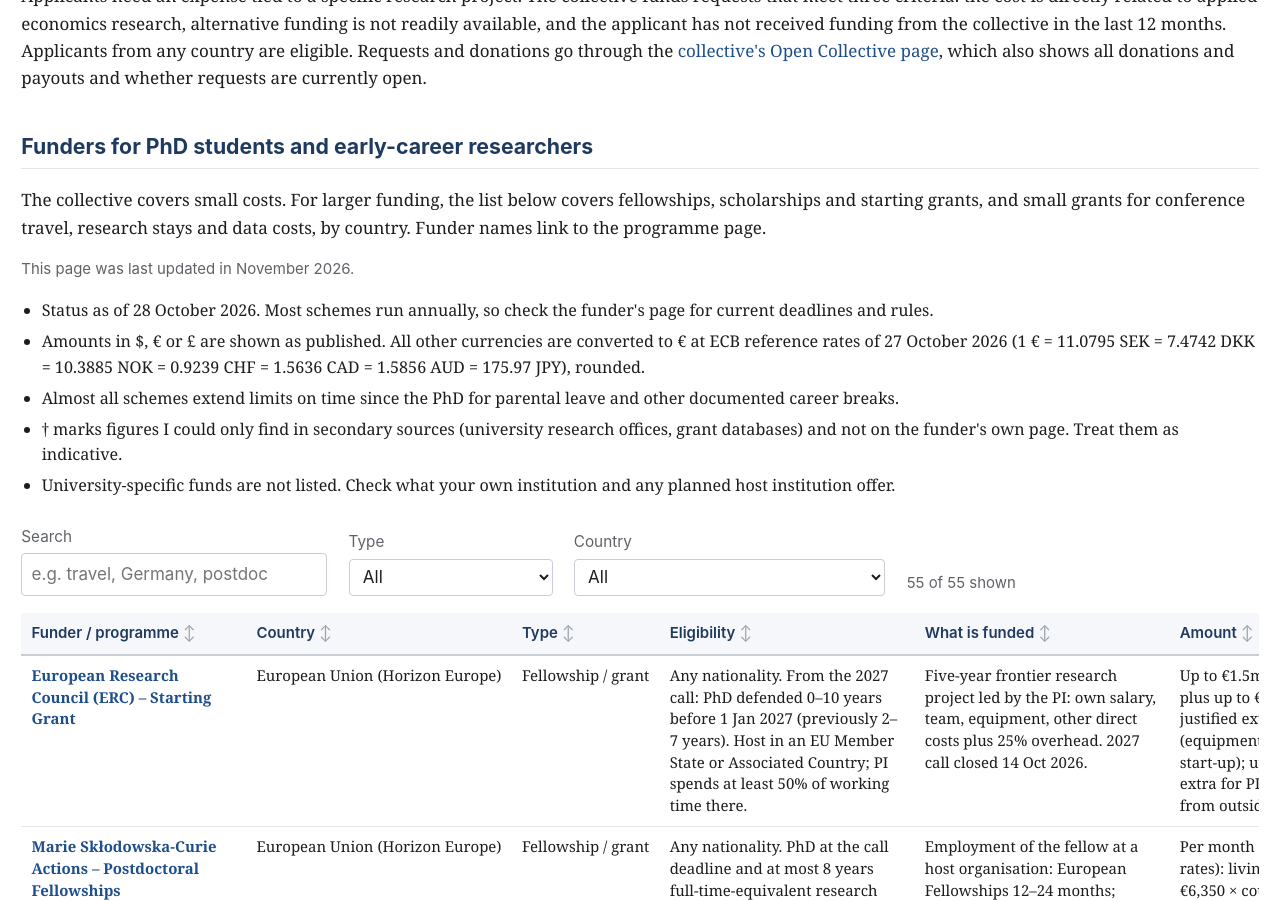
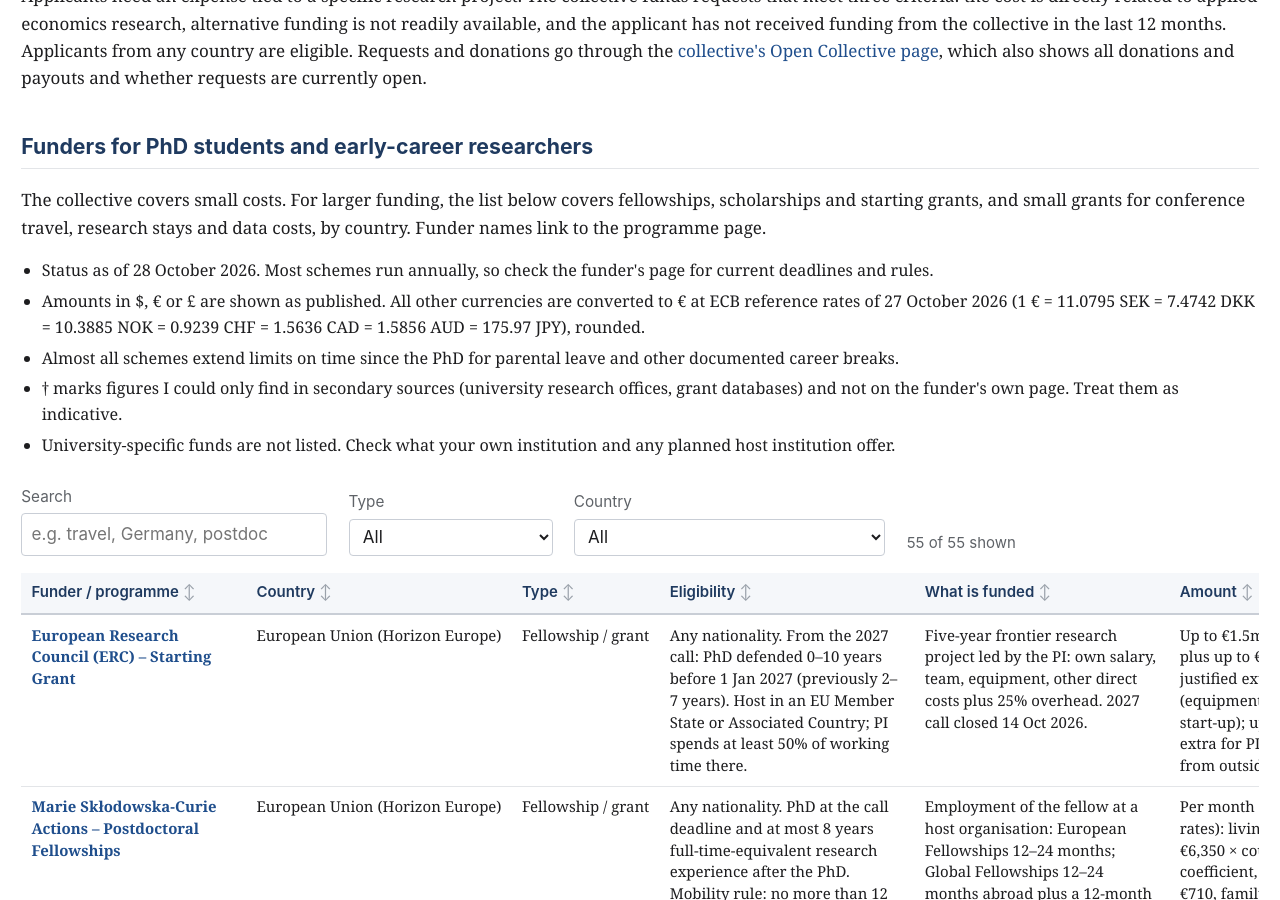
Before and after one commit to christophkronenberg/christophkronenberg.github.io, a Jekyll site: the page built from funding.html, in a window 1280 px wide and 900 px high, scrolled down 349 px. Built offline with Jekyll 4.4.1, drawn with Linux system fonts in a browser that asks for light colours.

Commit message:
Remove redundant last-updated line from funding page
Co-Authored-By: Claude Opus 5.5 <noreply@anthropic.com>
Claude-Session: https://claude.ai/code/session_01JHkMGSBjQKgAWtVVHTPwwz

```diff
--- a/funding.html
+++ b/funding.html
@@ -12,7 +12,6 @@ description: The Applied Econ Collective and a searchable list of fellowships, s
 
 <h2>Funders for PhD students and early-career researchers</h2>
 <p>The collective covers small costs. For larger funding, the list below covers fellowships, scholarships and starting grants, and small grants for conference travel, research stays and data costs, by country. Funder names link to the programme page.</p>
-<p class="meta">This page was last updated in November 2026.</p>
 <ul class="notes">
   <li>Status as of 28 October 2026. Most schemes run annually, so check the funder's page for current deadlines and rules.</li>
   <li>Amounts in $, € or £ are shown as published. All other currencies are converted to € at ECB reference rates of 27 October 2026 (1 € = 11.0795 SEK = 7.4742 DKK = 10.3885 NOK = 0.9239 CHF = 1.5636 CAD = 1.5856 AUD = 175.97 JPY), rounded.</li>
```
